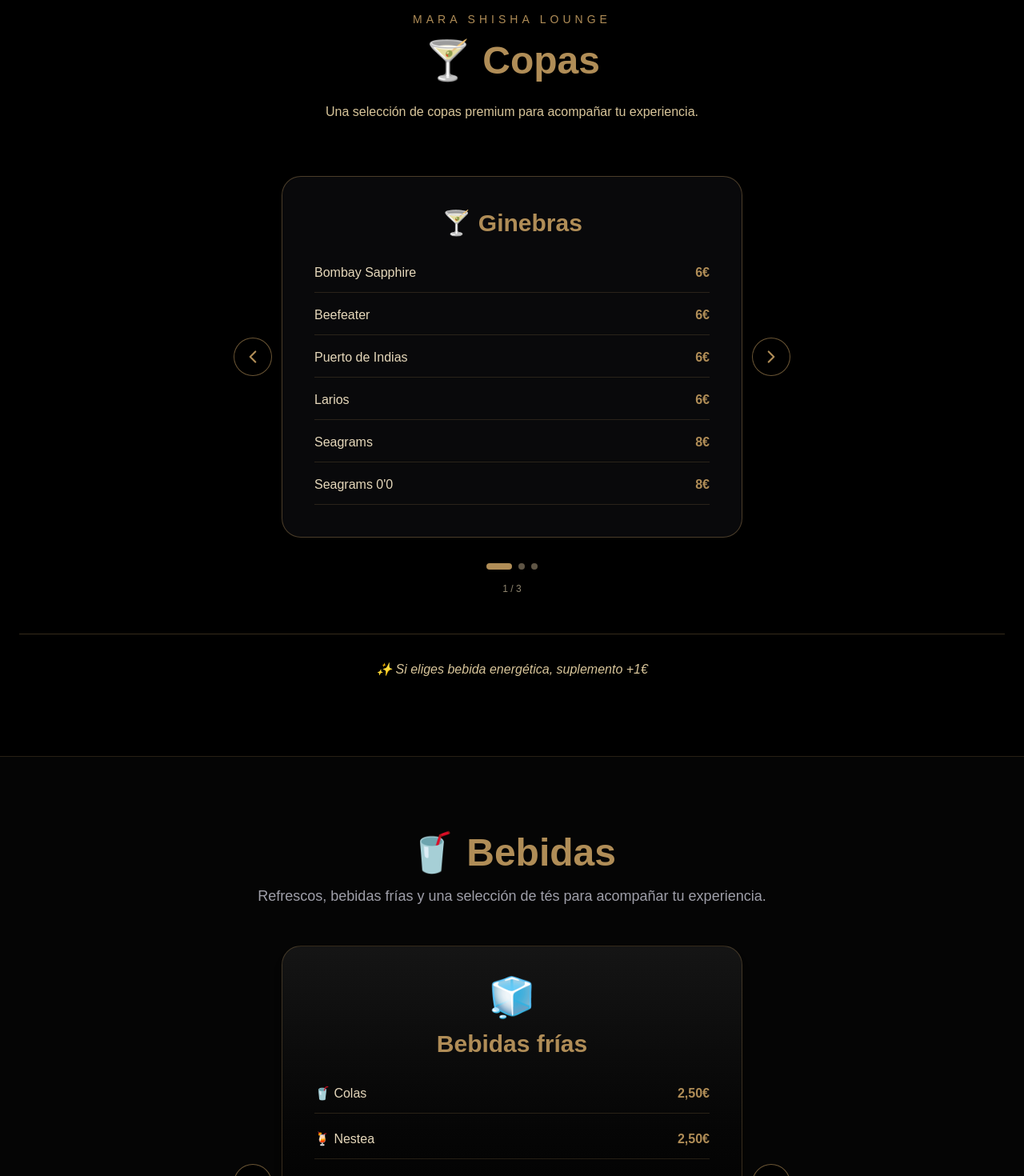
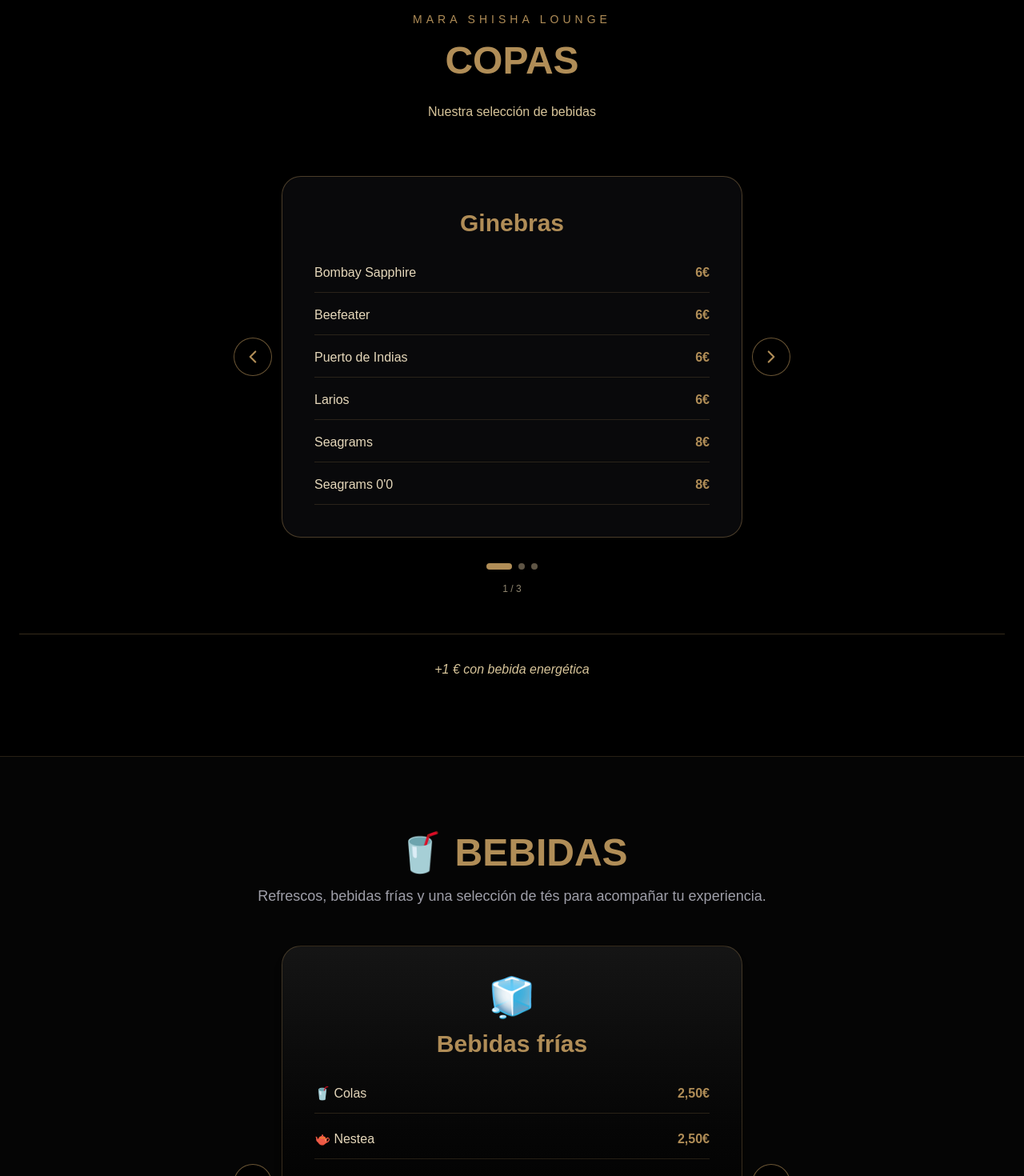
Before and after one commit to marashishalounge/mara-shisha-v2, a Next.js app: page / in a window 1280 px wide. Shown: the part 4820-6290 px from the top of the page at 80% size. Built offline with nearby package versions, Linux system fonts and the light colour scheme.

Commit message:
Añade traducciones a bebidas y copas

```diff
--- a/app/components/Beverages.tsx
+++ b/app/components/Beverages.tsx
@@ -2,17 +2,23 @@
 
 import { useState } from "react";
 import { ChevronLeft, ChevronRight } from "lucide-react";
+import { useLanguage } from "../i18n/LanguageContext";
+
+export default function Beverages() {
+  const { t } = useLanguage();
+
+  const [current, setCurrent] = useState(0);
 
   const beverageCategories = [
     {
       id: "frias",
       emoji: "🧊",
-    title: "Bebidas frías",
+      title: t.beverages.frias,
       items: [
         ["🥤 Colas", "2,50€"],
-      ["🍹 Nestea", "2,50€"],
+        ["🫖 Nestea", "2,50€"],
         ["🧃 Aquarius", "2,50€"],
-      ["🍊 Zumos", "2,50€"],
+        ["🧃 Zumos", "2,50€"],
         ["💦 Agua con gas", "2,50€"],
         ["🚰 Agua", "2,00€"],
         ["⚡ Bebidas energéticas", "3,00€"],
@@ -21,7 +27,7 @@
     {
       id: "calientes",
       emoji: "☕",
-    title: "Bebidas calientes",
+      title: t.beverages.calientes,
       items: [
         ["🍵 Té verde", "2,00€"],
         ["🌿 Té moruno", "2,00€"],
@@ -30,9 +36,6 @@
       ],
     },
   ];
-
-export default function Beverages() {
-  const [current, setCurrent] = useState(0);
 
   const nextSlide = () => {
     setCurrent((prev) =>
@@ -63,11 +66,11 @@
             className="text-5xl font-bold mb-4"
             style={{ color: "var(--bronze)" }}
           >
-            🥤 Bebidas
+            🥤 {t.beverages.titulo}
           </h2>
 
           <p className="text-zinc-400 text-lg">
-            Refrescos, bebidas frías y una selección de tés para acompañar tu experiencia.
+            {t.beverages.subtitulo}
           </p>
 
         </div>
@@ -97,7 +100,7 @@
             "
           >
 
-            {/* CABECERA DE TARJETA */}
+            {/* CABECERA */}
 
             <div className="text-center mb-8">
 
@@ -158,7 +161,7 @@
           <button
             type="button"
             onClick={previousSlide}
-            aria-label="Bebida anterior"
+            aria-label={t.beverages.anterior}
             className="
               absolute
               left-[-18px]
@@ -191,7 +194,7 @@
           <button
             type="button"
             onClick={nextSlide}
-            aria-label="Siguiente bebida"
+            aria-label={t.beverages.siguiente}
             className="
               absolute
               right-[-18px]
@@ -231,7 +234,7 @@
               key={index}
               type="button"
               onClick={() => setCurrent(index)}
-              aria-label={`Ir a bebida ${index + 1}`}
+              aria-label={`${t.beverages.irCategoria} ${index + 1}`}
               className="h-2 rounded-full transition-all duration-300"
               style={{
                 width:
--- a/app/components/Drinks.tsx
+++ b/app/components/Drinks.tsx
@@ -2,10 +2,14 @@
 
 import { useState } from "react";
 import { ChevronLeft, ChevronRight } from "lucide-react";
+import { useLanguage } from "../i18n/LanguageContext";
+
+export default function Drinks() {
+  const { t } = useLanguage();
 
   const drinkCategories = [
     {
-    title: "🍸 Ginebras",
+      title: t.drinks.ginebras,
       items: [
         ["Bombay Sapphire", "6€"],
         ["Beefeater", "6€"],
@@ -16,7 +20,7 @@
       ],
     },
     {
-    title: "🥃 Rones",
+      title: t.drinks.rones,
       items: [
         ["Barceló", "6€"],
         ["Brugal", "6€"],
@@ -27,7 +31,7 @@
       ],
     },
     {
-    title: "🥃 Whisky",
+      title: t.drinks.whisky,
       items: [
         ["Red Label", "6€"],
         ["Dewar's White Label", "6€"],
@@ -41,7 +45,6 @@
     },
   ];
 
-export default function Drinks() {
   const [current, setCurrent] = useState(0);
 
   const nextSlide = () => {
@@ -80,15 +83,14 @@
             className="text-5xl font-bold mt-4 mb-6"
             style={{ color: "#B08D57" }}
           >
-            🍸 Copas
+            {t.drinks.titulo}
           </h2>
 
           <p
             className="max-w-3xl mx-auto leading-8"
             style={{ color: "#d8c59a" }}
           >
-            Una selección de copas premium para acompañar
-            tu experiencia.
+            {t.drinks.subtitulo}
           </p>
 
         </div>
@@ -160,7 +162,7 @@
           <button
             type="button"
             onClick={previousSlide}
-            aria-label="Categoría anterior"
+            aria-label={t.drinks.categoriaAnterior}
             className="
               absolute
               left-[-18px]
@@ -193,7 +195,7 @@
           <button
             type="button"
             onClick={nextSlide}
-            aria-label="Siguiente categoría"
+            aria-label={t.drinks.siguienteCategoria}
             className="
               absolute
               right-[-18px]
@@ -233,7 +235,7 @@
               key={index}
               type="button"
               onClick={() => setCurrent(index)}
-              aria-label={`Ir a categoría ${index + 1}`}
+              aria-label={`${t.drinks.irCategoria} ${index + 1}`}
               className="h-2 rounded-full transition-all duration-300"
               style={{
                 width:
@@ -276,7 +278,7 @@
             className="italic"
             style={{ color: "#d8c59a" }}
           >
-            ✨ Si eliges bebida energética, suplemento +1€
+            {t.drinks.energia}
           </p>
 
         </div>
--- a/app/i18n/translations.ts
+++ b/app/i18n/translations.ts
@@ -1,4 +1,3 @@
-
 export type Language = "es" | "en";
 
 export const translations = {
@@ -136,11 +135,41 @@
       titulo: "COPAS",
       subtitulo: "Nuestra selección de bebidas",
       energia: "+1 € con bebida energética",
+
+      ginebras: "Ginebras",
+      rones: "Rones",
+      whisky: "Whisky",
+
+      categoriaAnterior: "Categoría anterior",
+      siguienteCategoria: "Siguiente categoría",
+      irCategoria: "Ir a categoría",
     },
 
     beverages: {
       titulo: "BEBIDAS",
-      subtitulo: "Refrescos y bebidas",
+      subtitulo:
+        "Refrescos, bebidas frías y una selección de tés para acompañar tu experiencia.",
+
+      frias: "Bebidas frías",
+
+      cola: "Colas",
+      nestea: "Nestea",
+      aquarius: "Aquarius",
+      zumos: "Zumos",
+      aguaGas: "Agua con gas",
+      agua: "Agua",
+      energeticas: "Bebidas energéticas",
+
+      calientes: "Bebidas calientes",
+
+      teVerde: "Té verde",
+      teMoruno: "Té moruno",
+      teLimon: "Té limón",
+      infusiones: "Infusiones",
+
+      anterior: "Bebida anterior",
+      siguiente: "Siguiente bebida",
+      irCategoria: "Ir a bebida",
     },
 
     beers: {
@@ -341,11 +370,41 @@
       titulo: "DRINKS",
       subtitulo: "Our selection of drinks",
       energia: "+€1 with energy drink",
+
+      ginebras: "Gins",
+      rones: "Rums",
+      whisky: "Whisky",
+
+      categoriaAnterior: "Previous category",
+      siguienteCategoria: "Next category",
+      irCategoria: "Go to category",
     },
 
     beverages: {
       titulo: "BEVERAGES",
-      subtitulo: "Soft drinks and beverages",
+      subtitulo:
+        "Soft drinks, cold beverages and a selection of teas to accompany your experience.",
+
+      frias: "Cold drinks",
+
+      cola: "Colas",
+      nestea: "Nestea",
+      aquarius: "Aquarius",
+      zumos: "Juices",
+      aguaGas: "Sparkling water",
+      agua: "Water",
+      energeticas: "Energy drinks",
+
+      calientes: "Hot drinks",
+
+      teVerde: "Green tea",
+      teMoruno: "Moroccan tea",
+      teLimon: "Lemon tea",
+      infusiones: "Herbal teas",
+
+      anterior: "Previous drink",
+      siguiente: "Next drink",
+      irCategoria: "Go to drink",
     },
 
     beers: {
```
Lines whose indentation alone changed are shown as unchanged.
